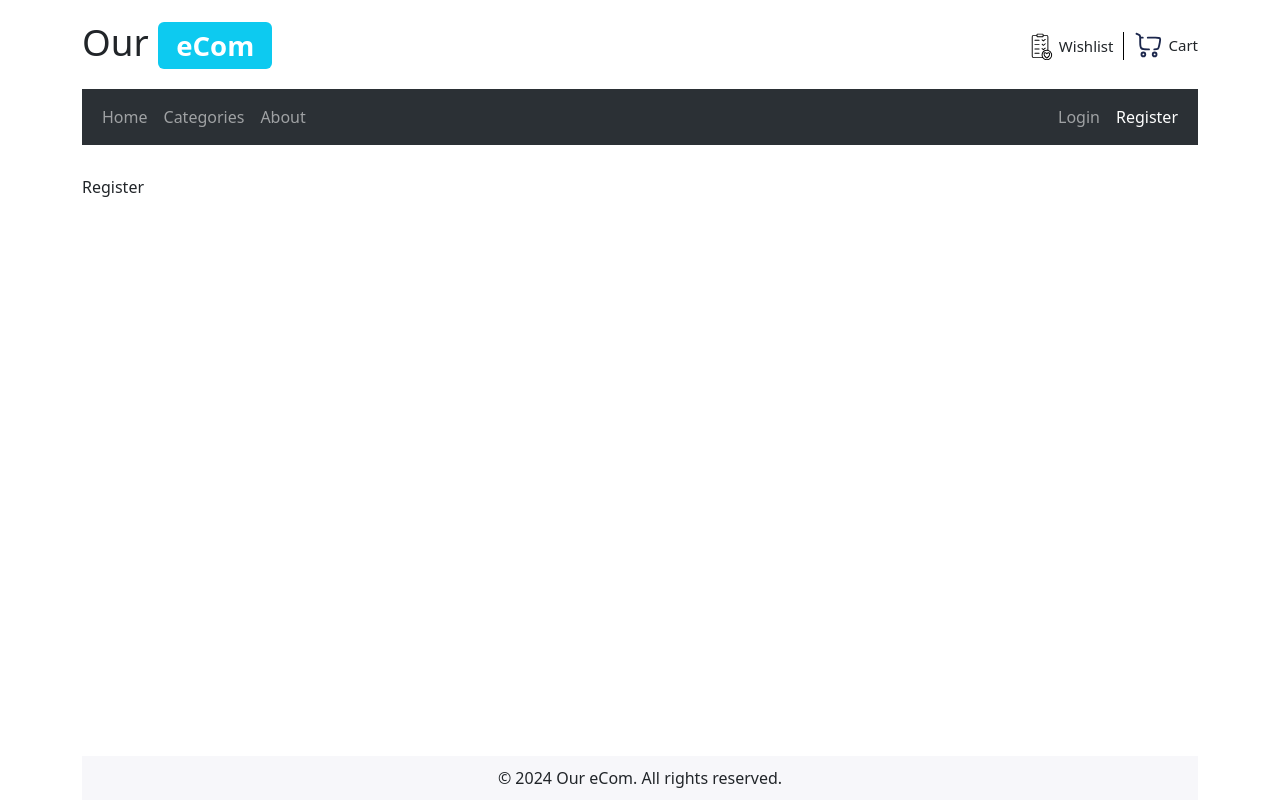
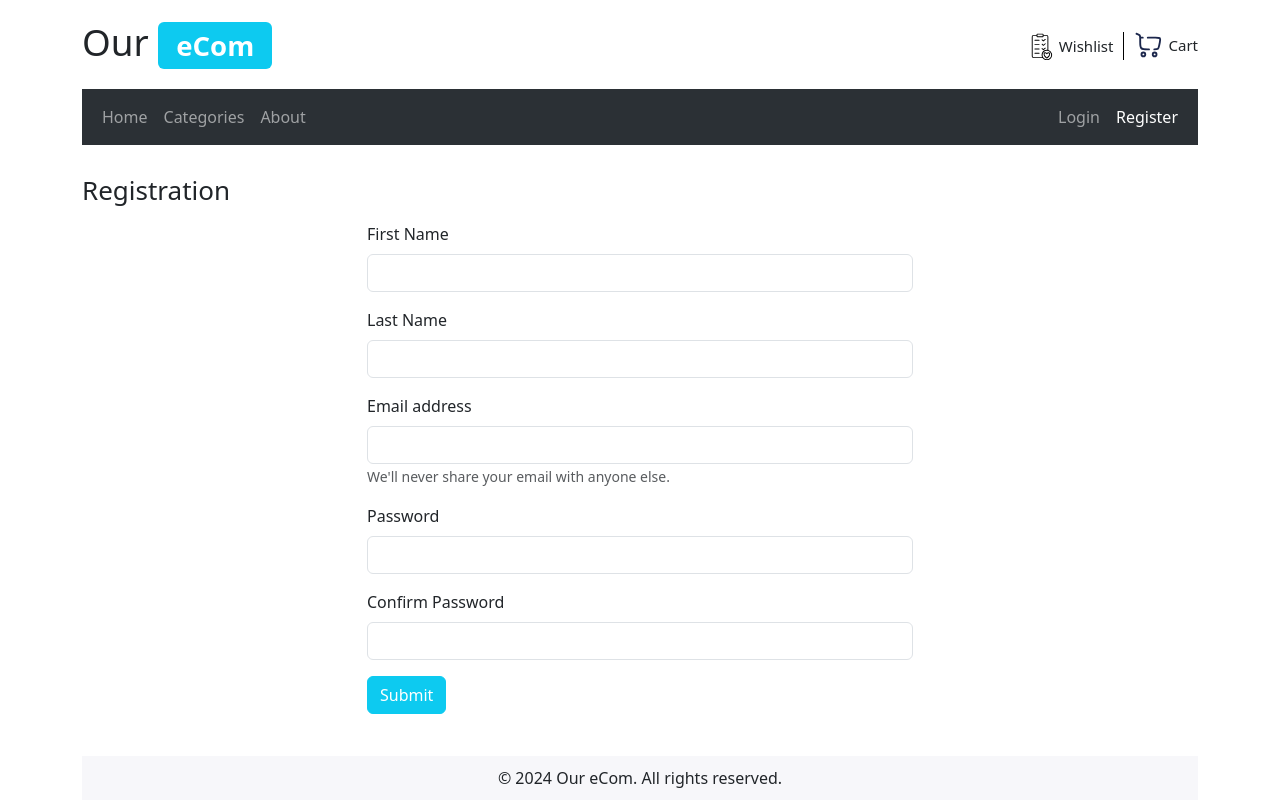
Before and after one commit to Belly606/ecommerce-typescript, a React (Vite) app: page /register in a window 1280 px wide. Built offline with nearby package versions, Linux system fonts and the light colour scheme.

Commit message:
build: build register form

```diff
--- a/src/pages/Register.tsx
+++ b/src/pages/Register.tsx
@@ -1,5 +1,48 @@
+import { Heading } from "@components/common";
+import { Form, Button, Row, Col } from "react-bootstrap";
+
 const Register = () => {
-  return <div>Register</div>;
+  return (
+    <>
+      <Heading title="Registration" />
+      <Row>
+        <Col md={{ span: 6, offset: 3 }}>
+          <Form>
+            <Form.Group className="mb-3">
+              <Form.Label>First Name</Form.Label>
+              <Form.Control type="text" name="firstName" />
+            </Form.Group>
+
+            <Form.Group className="mb-3">
+              <Form.Label>Last Name</Form.Label>
+              <Form.Control type="text" name="lastName" />
+            </Form.Group>
+
+            <Form.Group className="mb-3">
+              <Form.Label>Email address</Form.Label>
+              <Form.Control type="text" name="email" />
+              <Form.Text className="text-muted">
+                We'll never share your email with anyone else.
+              </Form.Text>
+            </Form.Group>
+
+            <Form.Group className="mb-3">
+              <Form.Label>Password</Form.Label>
+              <Form.Control type="password" name="password" />
+            </Form.Group>
+
+            <Form.Group className="mb-3">
+              <Form.Label>Confirm Password</Form.Label>
+              <Form.Control type="password" name="confirmPassword" />
+            </Form.Group>
+            <Button variant="info" type="submit" style={{ color: "white" }}>
+              Submit
+            </Button>
+          </Form>
+        </Col>
+      </Row>
+    </>
+  );
 };
 
 export default Register;
```
